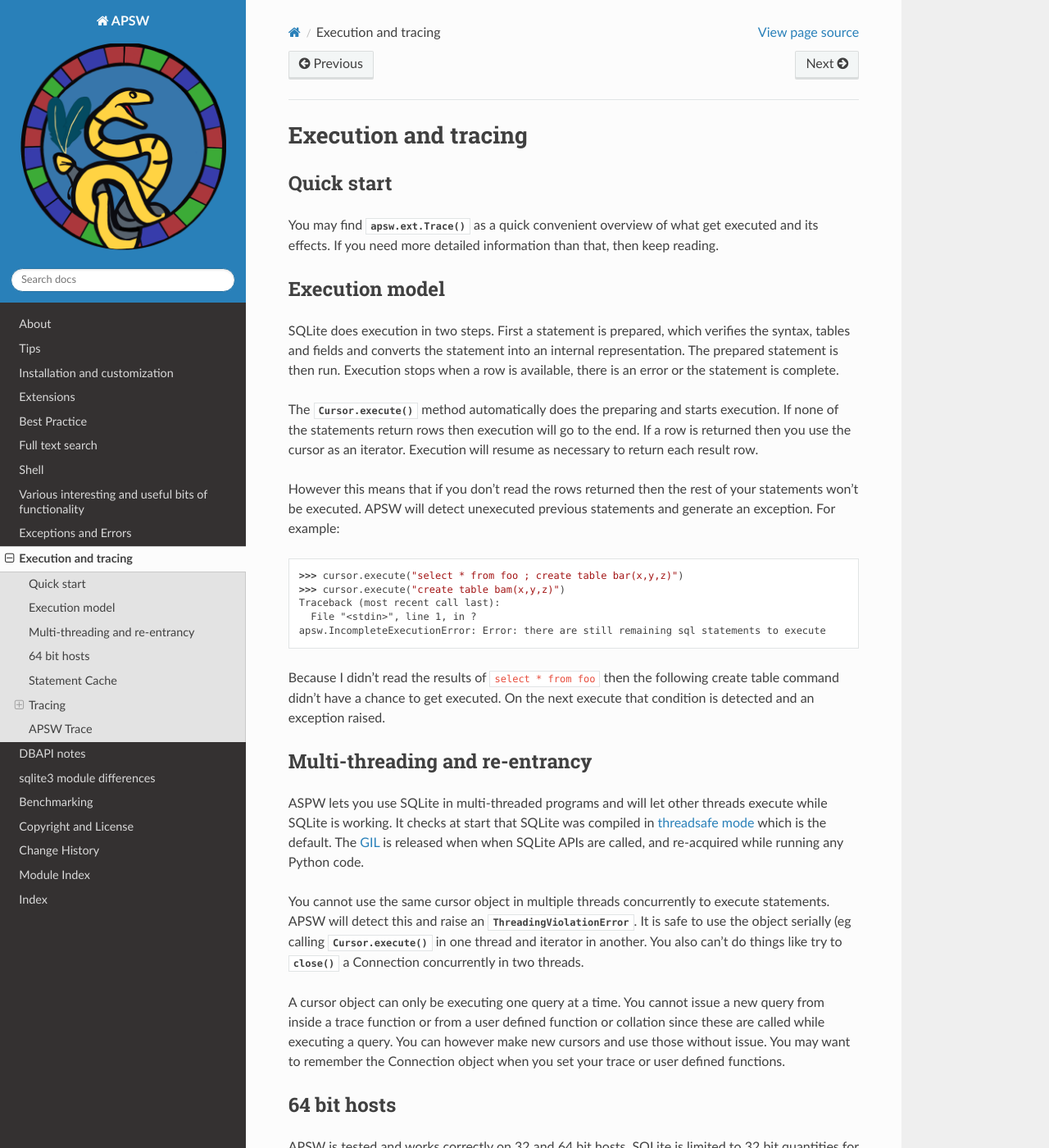
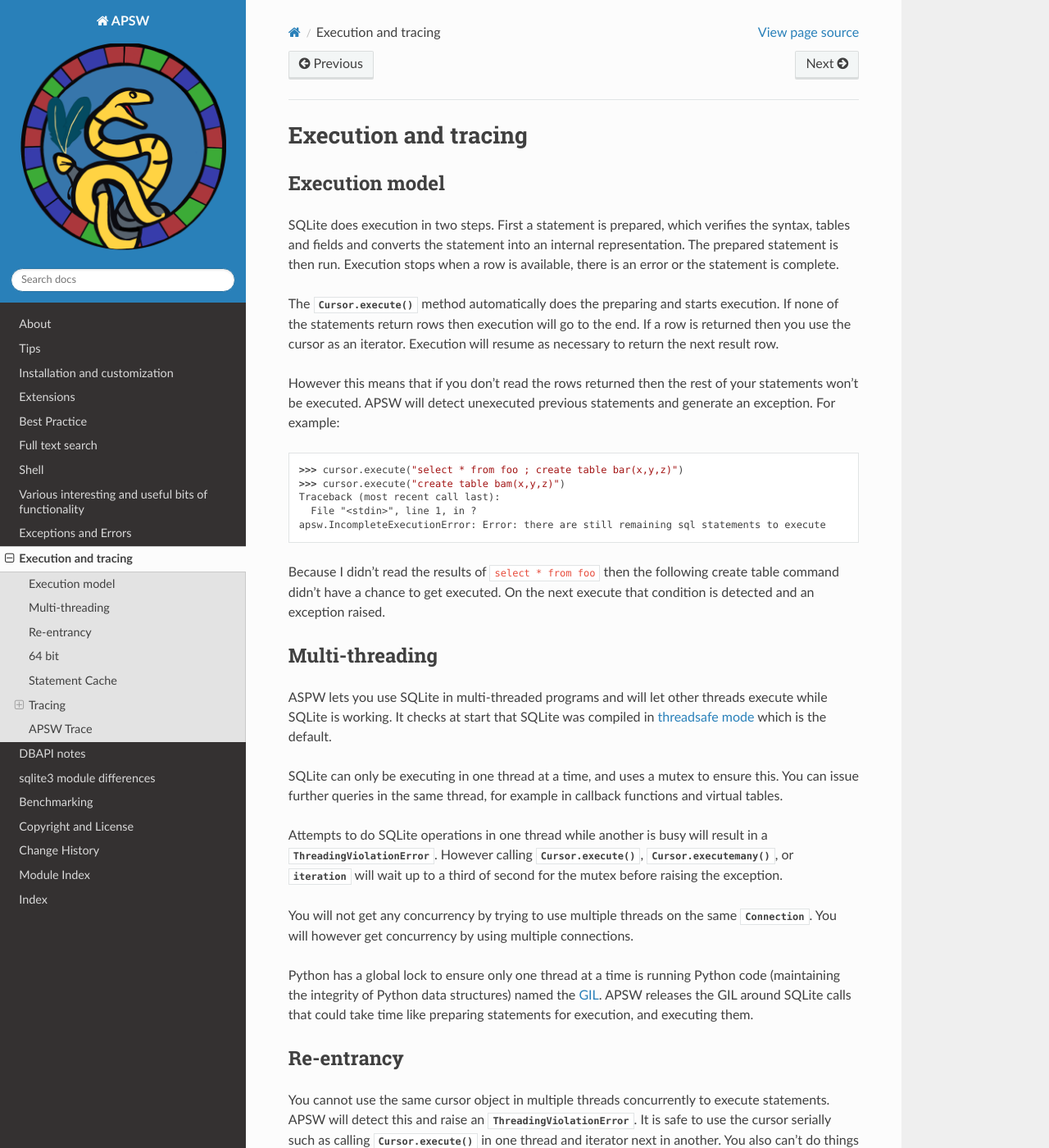
Before and after one commit to rogerbinns/apsw, a Sphinx documentation site: the page built from doc/execution.rst, in a window 1280 px wide and 1400 px high. Shown: the whole window at 82% size. Built offline with Sphinx 7.4.7 and the Read the Docs theme 3.1.0, drawn with Linux system fonts in a browser that asks for light colours; pages that are not in the unit, such as notebooks, are missing from menus; the version number is read from the project's files by our own code; some of the changed text lies outside the part shown.

Commit message:
Update doc especially about threading

```diff
--- a/doc/execution.rst
+++ b/doc/execution.rst
@@ -3,13 +3,6 @@ Execution and tracing
 *********************
 
 .. currentmodule:: apsw
-
-Quick start
-===========
-
-You may find :meth:`apsw.ext.Trace` as a quick convenient overview of
-what get executed and its effects.  If you need more detailed
-information than that, then keep reading.
 
 .. _executionmodel:
 
@@ -25,7 +18,8 @@ or the statement is complete.
 The :meth:`Cursor.execute` method automatically does the preparing and
 starts execution. If none of the statements return rows then execution
 will go to the end. If a row is returned then you use the cursor as an
-iterator. Execution will resume as necessary to return each result row.
+iterator. Execution will resume as necessary to return the next result
+row.
 
 However this means that if you don't read the rows returned then the
 rest of your statements won't be executed.  APSW will detect
@@ -43,34 +37,51 @@ following create table command didn't have a chance to get
 executed. On the next execute that condition is detected and an
 exception raised.
 
-Multi-threading and re-entrancy
-===============================
+Multi-threading
+===============
 
 ASPW lets you use SQLite in multi-threaded programs and will let other
 threads execute while SQLite is working.  It checks at start that
 SQLite was compiled in `threadsafe mode
-<https://www.sqlite.org/threadsafe.html>`__ which is the default.  The
-`GIL
-<https://docs.python.org/3/glossary.html#term-global-interpreter-lock>`_
-is released when when SQLite APIs are called, and re-acquired while
-running any Python code.
+<https://www.sqlite.org/threadsafe.html>`__ which is the default.
+
+SQLite can only be executing in one thread at a time, and uses a mutex
+to ensure this.  You can issue further queries in the same thread, for
+example in callback functions and virtual tables.
+
+Attempts to do SQLite operations in one thread while another is busy
+will result in a :exc:`ThreadingViolationError`.  However calling
+:meth:`Cursor.execute`, :meth:`Cursor.executemany`, or
+:meth:`iteration <Cursor.__next__>`  will wait up to a third of second
+for the mutex before raising the exception.
+
+You will not get any concurrency by trying to use multiple threads on
+the same :class:`Connection`.  You will however get concurrency by
+using multiple connections.
+
+Python has a global lock to ensure only one thread at a time is
+running Python code (maintaining the integrity of Python data
+structures) named the `GIL
+<https://docs.python.org/3/glossary.html#term-global-interpreter-lock>`__.
+APSW releases the GIL around SQLite calls that could take time like
+preparing statements for execution, and executing them.
+
+Re-entrancy
+===========
 
 You cannot use the same cursor object in multiple threads concurrently
 to execute statements. APSW will detect this and raise an
-:exc:`ThreadingViolationError`. It is safe to use the object serially
-(eg calling :meth:`Cursor.execute` in one thread and iterator in
+:exc:`ThreadingViolationError`. It is safe to use the cursor serially
+such as calling :meth:`Cursor.execute` in one thread and iterator next in
 another. You also can't do things like try to
 :meth:`~Connection.close` a Connection concurrently in two threads.
 
-A cursor object can only be executing one query at a time. You cannot
+A cursor object can only be executing one query at a time. You can
 issue a new query from inside a trace function or from a user defined
-function or collation since these are called while executing a
-query. You can however make new cursors and use those without
-issue. You may want to remember the Connection object when you set
-your trace or user defined functions.
+function or collation provided you use a new cursor.
 
-64 bit hosts
-============
+64 bit
+======
 
 APSW is tested and works correctly on 32 and 64 bit hosts.
 SQLite is limited to 32 bit quantities for strings,
@@ -98,7 +109,6 @@ You should pick a larger cache size if you have more than 100 unique
 queries that you run.  For example if you have 101 different queries
 you run in order then the cache will not help.
 
-
 If you are using :attr:`authorizers <Connection.authorizer>` then be
 aware authorizer callback is only called while statements are being
 prepared.  You can :class:`specify zero <Connection>` which will
@@ -109,6 +119,10 @@ flag to `execute`/`executemany`.
 
 Tracing
 =======
+
+You may find :meth:`apsw.ext.Trace` as a quick convenient overview of
+what get executed and its effects.  If you need more detailed
+information than that, then keep reading.
 
 You can install tracers on :class:`cursors <Cursor>` or
 :class:`connections <Connection>` as an easy way of seeing exactly
```
Also changed, not shown: other parts of doc/execution.rst (+1 -1 lines).
